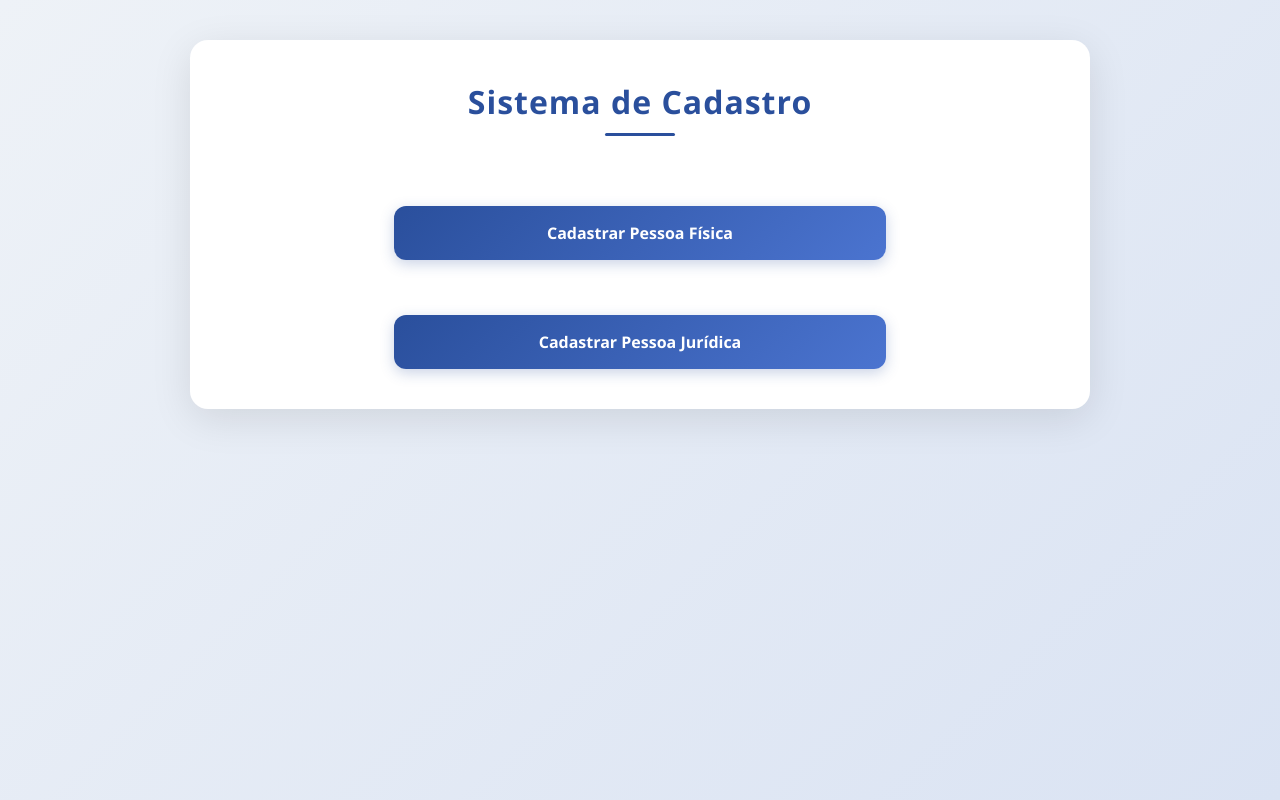
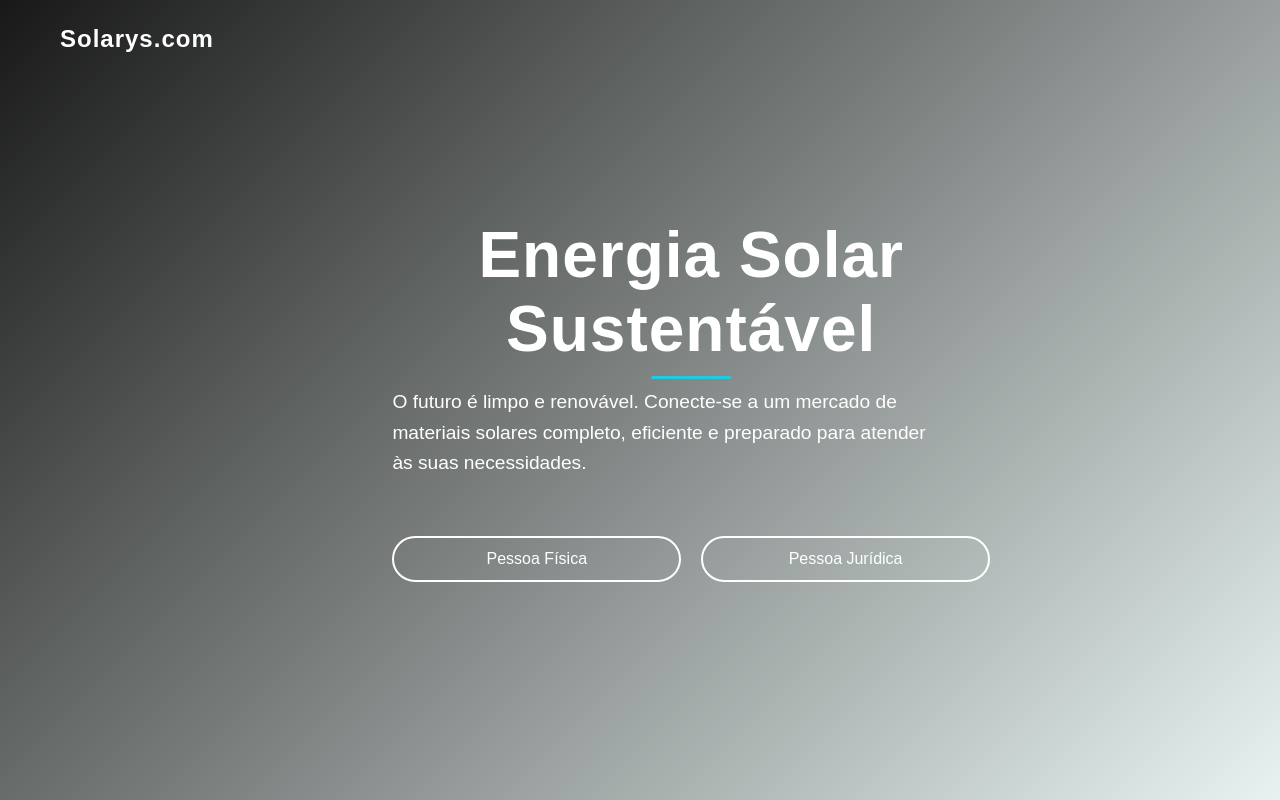
Before and after one commit to Ian-Ribeiro/proj-market-energy, a Django app: page / in a window 1280 px wide. Run offline with Django 5.2, Linux system fonts and the light colour scheme.

Commit message:
Arrumando o css

```diff
--- a/market/static/css/style.css
+++ b/market/static/css/style.css
@@ -1,4 +1,4 @@
-/* ========== RESET E BASE ========== */
+/* ===== RESET E BASE ===== */
 * {
     margin: 0;
     padding: 0;
@@ -7,167 +7,157 @@
 
 body {
     font-family: "Poppins", "Segoe UI", sans-serif;
-    background: linear-gradient(135deg, #eef2f7, #dae3f3);
-    color: #333;
+    background: linear-gradient(135deg, #0f2b46, #1e5c76, #2aa7c8);
+    color: #f1f5f9;
     min-height: 100vh;
     display: flex;
     justify-content: center;
     align-items: flex-start;
-    padding: 40px 15px;
+    padding: 60px 15px;
 }
 
-/* ========== CONTAINER GERAL ========== */
+/* ===== CONTAINER ===== */
 .container {
-    background: #ffffff;
+    background: rgba(255, 255, 255, 0.1);
+    backdrop-filter: blur(12px);
     width: 100%;
-    max-width: 900px;
-    padding: 40px;
-    border-radius: 18px;
-    box-shadow: 0 10px 40px rgba(0, 0, 0, 0.1);
+    max-width: 950px;
+    padding: 40px 50px;
+    border-radius: 20px;
+    box-shadow: 0 10px 30px rgba(0, 0, 0, 0.25);
     transition: transform 0.3s ease;
 }
 
 .container:hover {
-    transform: translateY(-3px);
+    transform: translateY(-4px);
 }
 
-/* ========== TÍTULOS ========== */
+/* ===== TÍTULO ===== */
 h1 {
     text-align: center;
-    font-weight: 600;
-    color: #2a4f9c;
+    font-weight: 700;
+    font-size: 2rem;
+    color: #fff;
     letter-spacing: 1px;
-    margin-bottom: 25px;
+    margin-bottom: 35px;
     position: relative;
 }
 
 h1::after {
     content: "";
     display: block;
-    width: 70px;
+    width: 80px;
     height: 3px;
-    background: #2a4f9c;
-    margin: 10px auto 0 auto;
+    background: #1ecbe1;
+    margin: 10px auto 0;
     border-radius: 10px;
 }
 
-/* ========== FORMULÁRIOS ========== */
+/* ===== FORMULÁRIO ===== */
 form {
     display: flex;
     flex-direction: column;
-    gap: 25px;
+    gap: 30px;
 }
 
+/* Cada fieldset em bloco transparente */
 fieldset {
-    border: 1px solid #c7c7c7;
-    border-radius: 12px;
-    padding: 25px;
-    background: #f9fbff;
-    box-shadow: inset 0 1px 3px rgba(0, 0, 0, 0.05);
+    border: none;
+    border-radius: 15px;
+    padding: 25px 30px;
+    background: rgba(255, 255, 255, 0.08);
 }
 
 legend {
     font-weight: 600;
     font-size: 1.1rem;
-    color: #2a4f9c;
-    padding: 0 10px;
+    color: #1ecbe1;
+    margin-bottom: 10px;
 }
 
-/* ========== INPUTS ========== */
+/* ===== GRID DE DUAS COLUNAS ===== */
+fieldset p {
+    display: flex;
+    flex-direction: column;
+    margin-bottom: 18px;
+    color: #e2e8f0;
+}
+
+@media (min-width: 768px) {
+    fieldset {
+        display: grid;
+        grid-template-columns: repeat(2, 1fr);
+        gap: 25px 35px;
+    }
+
+    fieldset p {
+        margin-bottom: 0;
+    }
+}
+
+/* ===== INPUTS ===== */
 input, select, textarea {
     width: 100%;
-    padding: 12px 14px;
-    border: 1px solid #cfd7e4;
-    border-radius: 10px;
-    background-color: #fff;
+    padding: 12px 15px;
+    border: 1px solid rgba(255, 255, 255, 0.2);
+    border-radius: 8px;
+    background-color: rgba(255, 255, 255, 0.15);
+    color: #fff;
     font-size: 15px;
-    color: #333;
-    transition: all 0.2s ease;
-    box-shadow: inset 0 1px 2px rgba(0, 0, 0, 0.05);
+    transition: all 0.3s ease;
 }
 
 input:focus, select:focus, textarea:focus {
-    border-color: #2a4f9c;
-    box-shadow: 0 0 0 3px rgba(42, 79, 156, 0.15);
+    border-color: #1ecbe1;
+    box-shadow: 0 0 8px rgba(30, 203, 225, 0.3);
     outline: none;
 }
 
-/* ========== BOTÕES ========== */
+/* ===== BOTÃO ===== */
 button {
-    background: linear-gradient(135deg, #2a4f9c, #4b74d0);
+    background: linear-gradient(135deg, #1ecbe1, #208dba);
     color: white;
     border: none;
-    padding: 14px 22px;
+    padding: 15px 25px;
     font-size: 16px;
-    font-weight: 500;
+    font-weight: 600;
     border-radius: 10px;
     cursor: pointer;
     transition: all 0.3s ease;
-    box-shadow: 0 4px 14px rgba(42, 79, 156, 0.25);
     align-self: center;
-    width: 50%;
+    width: 60%;
+    box-shadow: 0 6px 20px rgba(30, 203, 225, 0.3);
 }
 
 button:hover {
-    background: linear-gradient(135deg, #24478d, #436dc6);
-    transform: translateY(-2px);
-    box-shadow: 0 6px 20px rgba(42, 79, 156, 0.3);
+    background: linear-gradient(135deg, #1ecbe1, #146a8b);
+    transform: translateY(-3px);
 }
 
-/* ========== LINKS ========== */
+/* ===== LINK VOLTAR ===== */
 a {
     display: inline-block;
-    margin-top: 30px;
+    margin-top: 25px;
     text-align: center;
-    color: #2a4f9c;
+    color: #1ecbe1;
     text-decoration: none;
     font-weight: 500;
     transition: color 0.2s ease;
+    width: 100%;
 }
 
 a:hover {
-    color: #1f3a73;
+    color: #87e0ef;
     text-decoration: underline;
 }
 
-/* ========== INDEX LINKS ========== */
-.index-links {
-    display: flex;
-    flex-direction: column;
-    align-items: center;
-    gap: 25px;
-    margin-top: 40px;
-}
-
-.index-links a {
-    background: linear-gradient(135deg, #2a4f9c, #4b74d0);
-    color: #fff;
-    padding: 16px 26px;
-    border-radius: 12px;
-    font-weight: 600;
-    text-decoration: none;
-    transition: all 0.3s ease;
-    box-shadow: 0 4px 14px rgba(42, 79, 156, 0.25);
-    width: 60%;
-    text-align: center;
-}
-
-.index-links a:hover {
-    background: linear-gradient(135deg, #24478d, #436dc6);
-    transform: translateY(-3px);
-}
-
-/* ========== RESPONSIVIDADE ========== */
+/* ===== RESPONSIVIDADE ===== */
 @media (max-width: 700px) {
     .container {
-        padding: 25px;
+        padding: 30px;
     }
 
     button {
         width: 100%;
     }
-
-    .index-links a {
-        width: 90%;
-    }
 }
--- a/market/templates/cadastro_pessoa_fisica.html
+++ b/market/templates/cadastro_pessoa_fisica.html
@@ -4,6 +4,7 @@
 <head>
     <meta charset="UTF-8">
     <title>Cadastro de Pessoa Física</title>
+    {% load static %}
     <link rel="stylesheet" href="{% static 'css/style.css' %}">
 </head>
 <body>
--- a/market/templates/cadastro_pessoa_juridica.html
+++ b/market/templates/cadastro_pessoa_juridica.html
@@ -4,6 +4,7 @@
 <head>
     <meta charset="UTF-8">
     <title>Cadastro de Pessoa Jurídica</title>
+    {% load static %}
     <link rel="stylesheet" href="{% static 'css/style.css' %}">
 </head>
 <body>
--- a/market/templates/index.html
+++ b/market/templates/index.html
@@ -3,16 +3,132 @@
 <html lang="pt-br">
 <head>
     <meta charset="UTF-8">
-    <title>Home</title>
+    <meta name="viewport" content="width=device-width, initial-scale=1.0">
+    <title>Mercado Solar</title>
     <link rel="stylesheet" href="{% static 'css/style.css' %}">
+    <style>
+        /* ======== ESTILO GERAL ======== */
+        body {
+            margin: 0;
+            padding: 0;
+            font-family: 'Poppins', sans-serif;
+            background: linear-gradient(135deg, #181818, #e8f3f1);
+            color: white;
+            height: 100vh;
+            overflow: hidden;
+        }
+
+        /* ======== NAVBAR ======== */
+        header {
+            display: flex;
+            justify-content: space-between;
+            align-items: center;
+            padding: 25px 60px;
+            position: absolute;
+            width: 100%;
+            top: 0;
+            left: 0;
+        }
+
+        .logo {
+            font-weight: 700;
+            font-size: 1.5rem;
+            letter-spacing: 1px;
+        }
+
+        /* ======== CONTEÚDO PRINCIPAL ======== */
+        .hero {
+            display: flex;
+            flex-direction: column;
+            justify-content: center;
+            height: 100vh;
+            padding-left: 8%;
+            max-width: 700px;
+        }
+
+        .hero h1 {
+            font-size: 4rem;
+            font-weight: 800;
+            margin-bottom: 0.5rem;
+            letter-spacing: 1px;
+        }
+
+        .hero p {
+            font-size: 1.2rem;
+            margin-bottom: 2rem;
+            line-height: 1.6;
+            max-width: 550px;
+        }
+
+        .buttons {
+            display: flex;
+            gap: 20px;
+        }
+
+        .btn {
+            background: transparent;
+            border: 2px solid white;
+            color: white;
+            padding: 12px 30px;
+            text-decoration: none;
+            border-radius: 30px;
+            font-weight: 500;
+            transition: all 0.3s ease;
+        }
+
+        .btn:hover {
+            background: white;
+            color: #0f8cd6;
+        }
+
+        /* ======== RESPONSIVIDADE ======== */
+        @media (max-width: 768px) {
+            header {
+                flex-direction: column;
+                gap: 15px;
+                padding: 15px 25px;
+                text-align: center;
+            }
+
+            .hero {
+                padding-left: 5%;
+                align-items: center;
+                text-align: center;
+            }
+
+            .hero h1 {
+                font-size: 2.8rem;
+            }
+
+            .hero p {
+                font-size: 1rem;
+            }
+
+            .buttons {
+                flex-direction: column;
+            }
+        }
+    </style>
 </head>
 <body>
-    <div class="container">
-        <h1>Sistema de Cadastro</h1>
-        <div class="index-links">
-            <a href="{% url 'cadastrar_pessoa_fisica' %}">Cadastrar Pessoa Física</a>
-            <a href="{% url 'cadastrar_pessoa_juridica' %}">Cadastrar Pessoa Jurídica</a>
+
+    <!-- NAVBAR -->
+    <header>
+        <div class="logo">Solarys.com</div>
+    </header>
+
+    <!-- HERO / BANNER -->
+    <section class="hero">
+        <h1>Energia Solar Sustentável</h1>
+        <p>
+            O futuro é limpo e renovável. Conecte-se a um mercado de materiais solares completo,
+            eficiente e preparado para atender às suas necessidades.
+        </p>
+        <div class="buttons">
+            <a href="{% url 'cadastrar_pessoa_fisica' %}" class="btn">Pessoa Física</a>
+            <a href="{% url 'cadastrar_pessoa_juridica' %}" class="btn">Pessoa Jurídica</a>
         </div>
-    </div>
+    </section>
+
 </body>
 </html>
```
